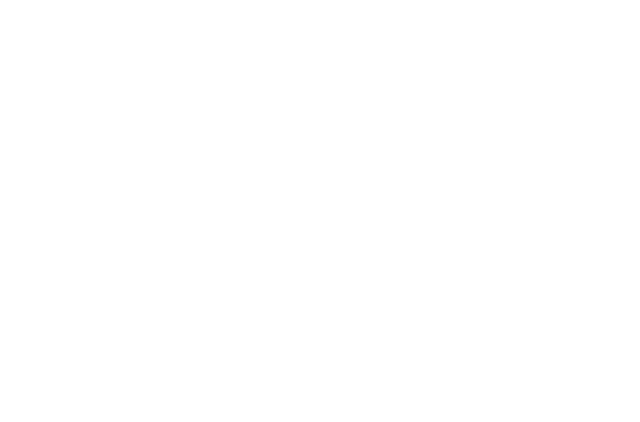
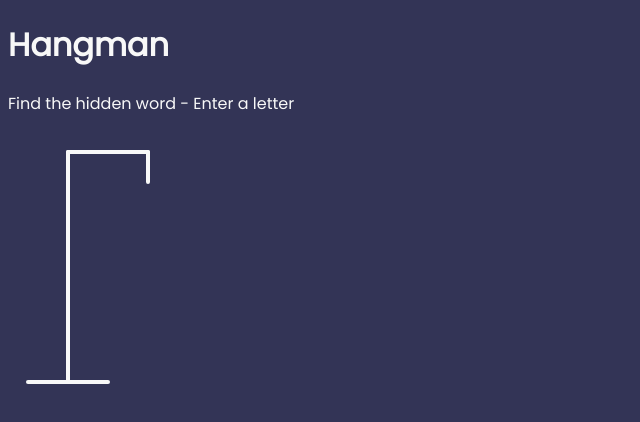
Before and after one commit to brittleru/hangman, a plain HTML site: page index.html in a window 1280 px wide. Shown: the whole page, without its empty margins (0-640 px from the left). Drawn offline with Linux system fonts and the light colour scheme.

Commit message:
hangman figure

```diff
--- a/index.html
+++ b/index.html
@@ -8,7 +8,28 @@
   <link rel="stylesheet" href="./style.css">
 </head>
 <body>
+  <h1>Hangman</h1>
+  <p>Find the hidden word - Enter a letter</p>
+  <div class="game-container">
+    <svg height="260" width="200" class="figure-container">
 
+      <!-- Hang -->
+      <line x1="60" y1="20" x2="140" y2="20" />
+      <line x1="60" y1="20" x2="60" y2="250" />
+      <line x1="20" y1="250" x2="100" y2="250"/>
+      <line x1="140" y1="20" x2="140" y2="50" />
+
+      <!-- Hangman -->
+      <circle cx="140" cy="70" r="20" class="figure-part"/>
+      <line x1="140" y1="90" x2="140" y2="150" class="figure-part"/>
+      <line x1="140" y1="120" x2="120" y2="100" class="figure-part"/>
+      <line x1="140" y1="120" x2="160" y2="100" class="figure-part"/>
+      <line x1="140" y1="150" x2="120" y2="180" class="figure-part"/>
+      <line x1="140" y1="150" x2="160" y2="180" class="figure-part"/>
+
+
+    </svg>
+  </div>
 
 
   <script src="./app.js"></script>
--- a/style.css
+++ b/style.css
@@ -2,5 +2,22 @@
 
 * {
   font-family: 'Poppins', sans-serif;
+  box-sizing: border-box;
+}
 
+body {
+  background-color: #333456;
+  color: #F8F8F8;
 }
+
+.figure-container {
+  fill: transparent;
+  stroke: #F8F8F8;
+  stroke-width: 4px;
+  stroke-linecap: round;
+}
+
+.figure-part {
+  stroke: #f4abc4;
+  display: none;
+}
```
Also changed, not shown: 1 other file.
